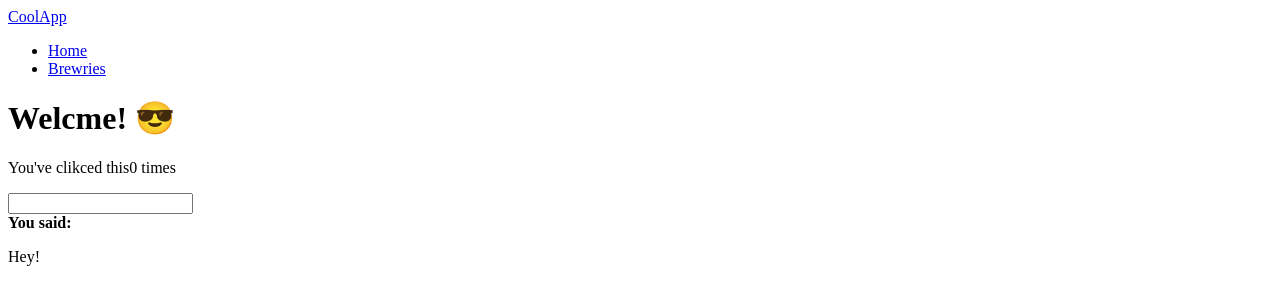
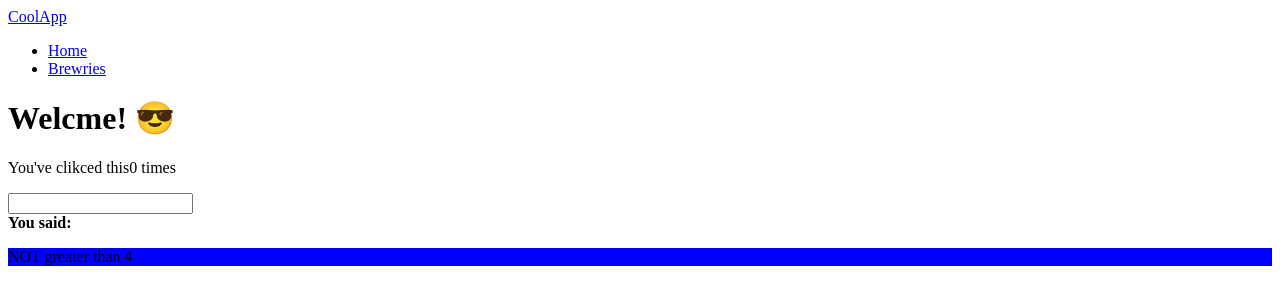
Before and after one commit to alisha0815/my_angular_app, an Angular app: page / in a window 1280 px wide. Shown: the top 304 px of the page. Built offline with nearby package versions, Linux system fonts and the light colour scheme.

Commit message:
change background color

```diff
--- a/src/app/home/home.component.html
+++ b/src/app/home/home.component.html
@@ -15,10 +15,13 @@
   </p>
 </div>
 
-<div class="play-container">
+<div
+  class="play-container"
+  [style.background-color]="clickCounter > 4 ? 'yellow' : 'blue'"
+>
   <ng-template [ngIf]="clickCounter > 4" [ngIfElse]="none">
     <p>The click counter <strong>IS GREATER</strong> than 4.</p>
   </ng-template>
 
-  <ng-template #none>Hey!</ng-template>
+  <ng-template #none>NOT greater than 4</ng-template>
 </div>
```
